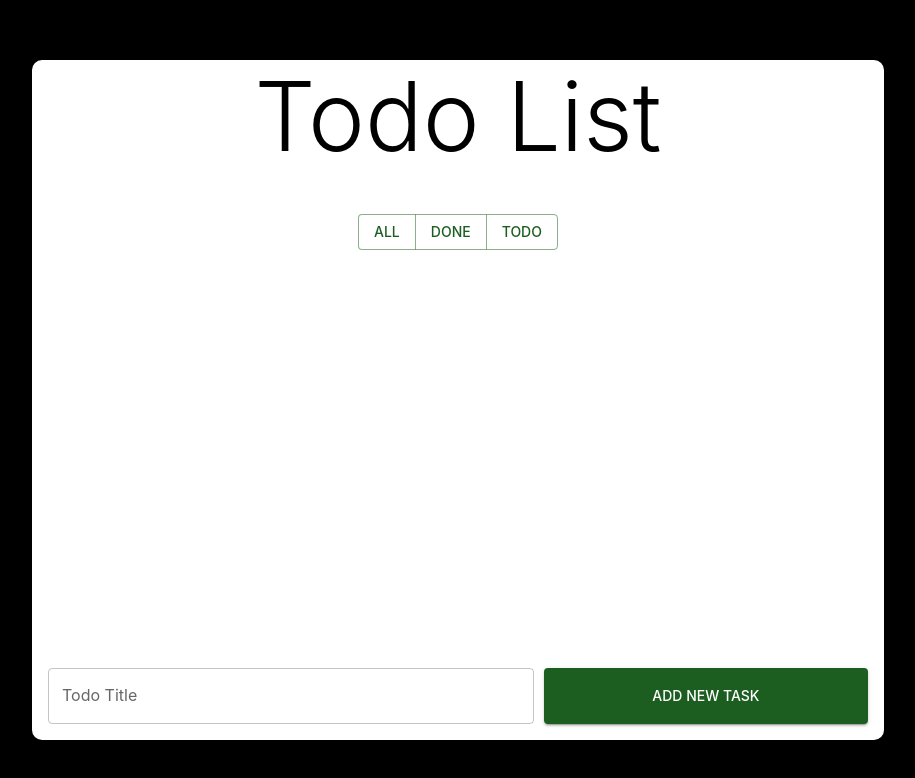
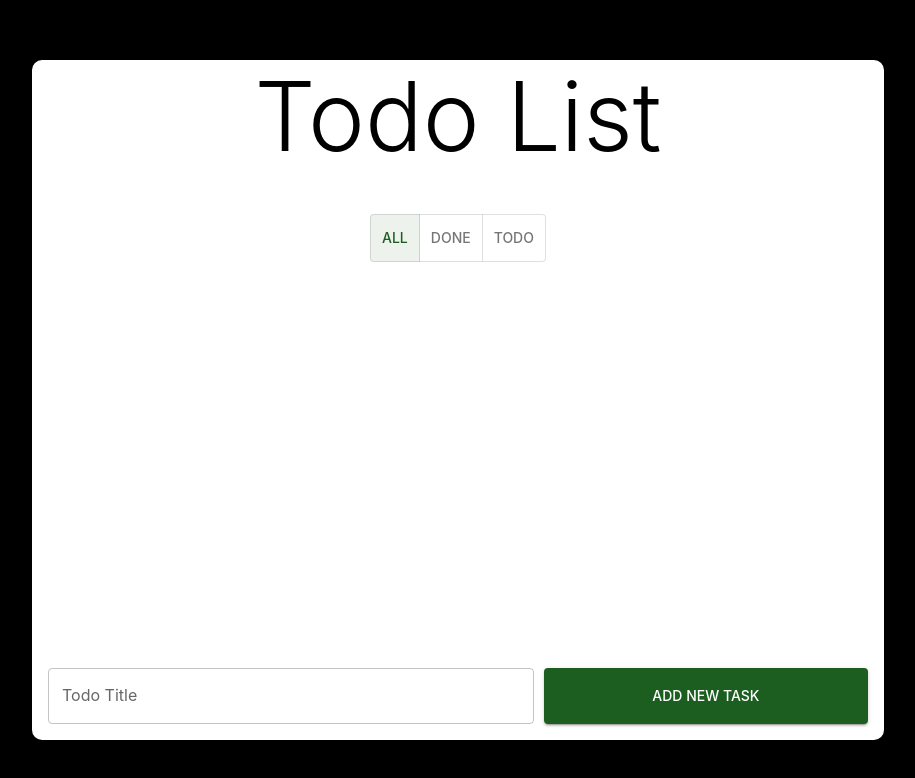
Before and after one commit to MgBeyy/React-Todo-List, a React (Create React App) app: page / in a window 1280 px wide. Shown: the top 778 px of the page, without its empty margins (182-1097 px from the left). Built offline with nearby package versions, Linux system fonts and the light colour scheme.

Commit message:
feat: replace ButtonGroup with ToggleButtonGroup for task filtering in TodoWidget

```diff
--- a/src/Components/TodoWidget.js
+++ b/src/Components/TodoWidget.js
@@ -1,6 +1,7 @@
 import TodoList from "./TodoList";
+import ToggleButton from "@mui/material/ToggleButton";
+import ToggleButtonGroup from "@mui/material/ToggleButtonGroup";
 import Button from "@mui/material/Button";
-import ButtonGroup from "@mui/material/ButtonGroup";
 import Box from "@mui/material/Box";
 import TextField from "@mui/material/TextField";
 import Typography from "@mui/material/Typography";
@@ -123,11 +124,20 @@ export default function TodoWidget() {
             },
           }}
         >
-          <ButtonGroup variant="outlined" aria-label="Basic button group">
-            <Button onClick={() => setTaskFilter("all")}>All</Button>
-            <Button onClick={() => setTaskFilter("done")}>Done</Button>
-            <Button onClick={() => setTaskFilter("todo")}>Todo</Button>
-          </ButtonGroup>
+          <ToggleButtonGroup
+            variant="outlined"
+            exclusive
+            value={taskFilter}
+            color="primary"
+            aria-label="Basic button group"
+            onChange={(e) => {
+              setTaskFilter(e.target.value);
+            }}
+          >
+            <ToggleButton value="all">All</ToggleButton>
+            <ToggleButton value="done">Done</ToggleButton>
+            <ToggleButton value="todo">Todo</ToggleButton>
+          </ToggleButtonGroup>
         </Box>
         <div
           style={{
```
